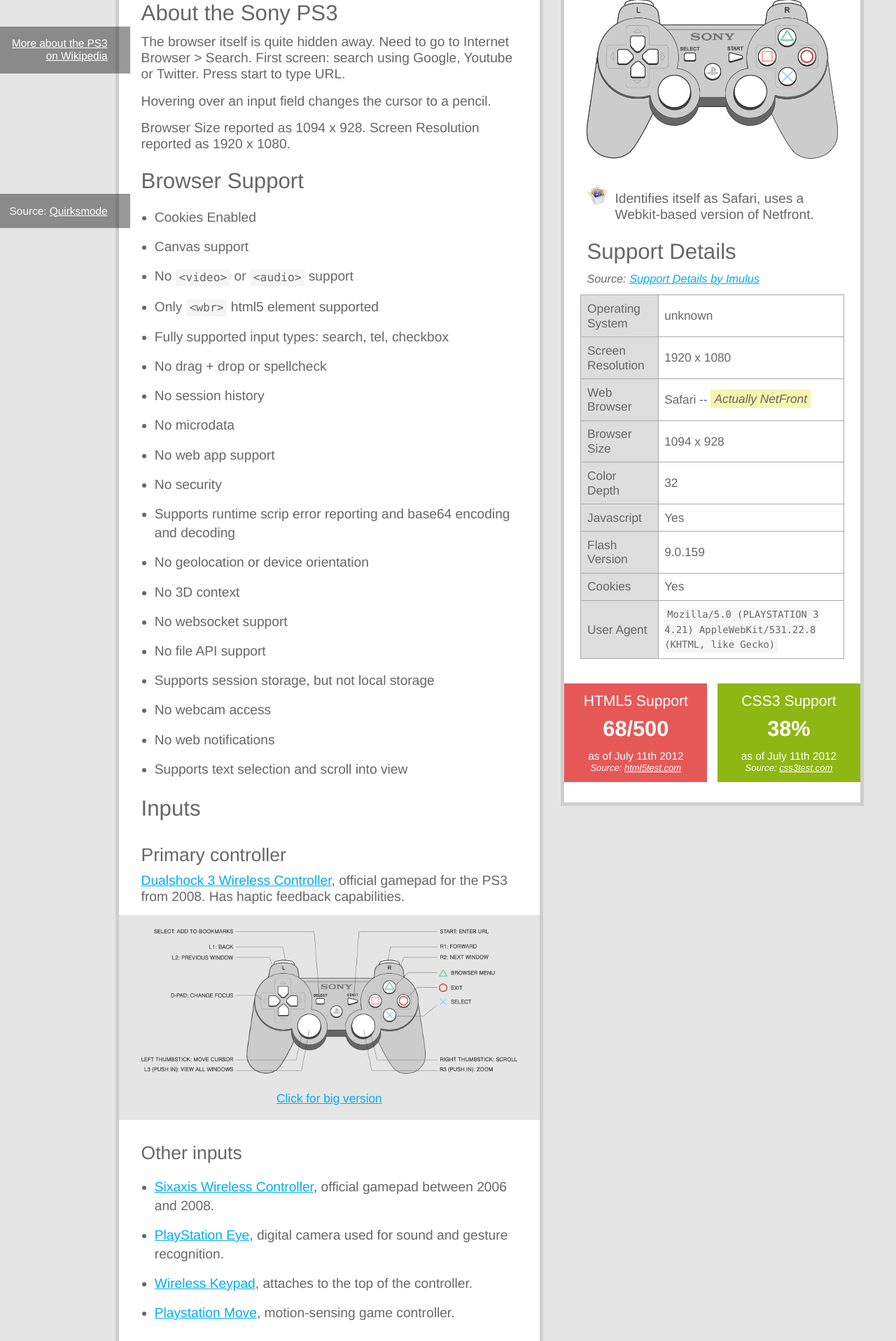
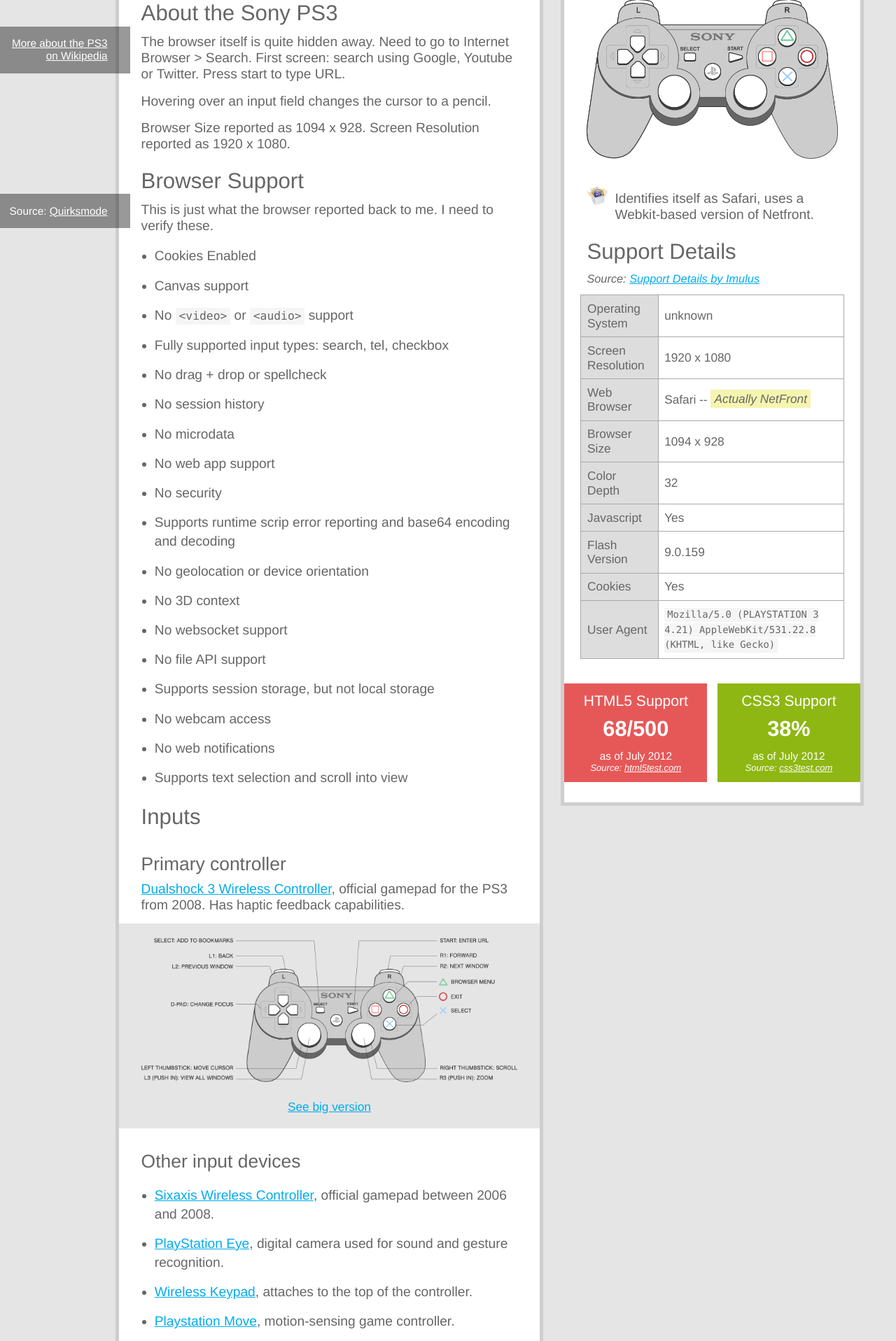
Before and after one commit to maban/console-browsers, a PHP site: page /device/ps3.php in a window 1280 px wide. Shown: the part 230-2147 px from the top of the page at 70% size. Run offline with PHP 8.4, Linux system fonts and the light colour scheme.

Commit message:
A few copy tweaks

```diff
--- a/device/dsi.php
+++ b/device/dsi.php
@@ -104,14 +104,14 @@
 		<div class="highlight highlight-html">
 			<h3>HTML5 Support</h3>
 			<strong>89/500</strong>
-			<p>as of July 11th 2012</p>
+			<p>as of July 2012</p>
 			<aside><p>Source: <a href="http://html5test.com">html5test.com</a></p></aside>
 		</div>
 
 		<div class="highlight highlight-css">
 			<h3>CSS3 Support</h3>
 			<p>Failed to run</p>
-			<p>as of July 11th 2012</p>
+			<p>as of July 2012</p>
 			<aside><p>Source: <a href="http://css3test.com">css3test.com</a></p></aside>
 		</div>
 
--- a/device/ps3.php
+++ b/device/ps3.php
@@ -25,11 +25,12 @@
 
 		<aside><p>Source: <a href="http://www.quirksmode.org/m/">Quirksmode</a></p></aside>
 
+		<p>This is just what the browser reported back to me. I need to verify these.</p>
+
 		<ul>
 			<li>Cookies Enabled</li>
 			<li>Canvas support</li>
 			<li>No <code>&lt;video&gt;</code> or <code>&lt;audio&gt;</code> support</audio></li>
-			<li>Only <code>&lt;wbr&gt;</code> html5 element supported</li>
 			<li>Fully supported input types: search, tel, checkbox</li>
 			<li>No drag + drop or spellcheck</li>
 			<li>No session history</li>
@@ -57,12 +58,12 @@
 			<a href="../image/diagram-ps3-controller.png">
 				<img src="../image/diagram-ps3-controller.png" alt="Diagram of the PS3 controller buttons." />
 				<figcaption>
-					<p>Click for big version</p>
+					<p>See big version</p>
 				</figcaption>
 			</a>
 		</figure>
 
-		<h3>Other inputs</h3>
+		<h3>Other input devices</h3>
 
 		<ul>
 			<li><a href="http://en.wikipedia.org/wiki/Sixaxis">Sixaxis Wireless Controller</a>, official gamepad between 2006 and 2008.</li>
@@ -126,14 +127,14 @@
 		<div class="highlight highlight-html">
 			<h3>HTML5 Support</h3>
 			<strong>68/500</strong>
-			<p>as of July 11th 2012</p>
+			<p>as of July 2012</p>
 			<aside><p>Source: <a href="http://html5test.com">html5test.com</a></p></aside>
 		</div>
 
 		<div class="highlight highlight-css">
 			<h3>CSS3 Support</h3>
 			<strong>38%</strong>
-			<p>as of July 11th 2012</p>
+			<p>as of July 2012</p>
 			<aside><p>Source: <a href="http://css3test.com">css3test.com</a></p></aside>
 		</div>
 
--- a/device/psvita.php
+++ b/device/psvita.php
@@ -90,14 +90,14 @@
 		<div class="highlight highlight-html">
 			<h3>HTML5 Support</h3>
 			<strong>58/500</strong>
-			<p>as of July 11th 2012</p>
+			<p>as of July 2012</p>
 			<aside><p>Source: <a href="http://html5test.com">html5test.com</a></p></aside>
 		</div>
 
 		<div class="highlight highlight-css">
 			<h3>CSS3 Support</h3>
 			<strong>32%</strong>
-			<p>as of July 11th 2012</p>
+			<p>as of July 2012</p>
 			<aside><p>Source: <a href="http://css3test.com">css3test.com</a></p></aside>
 		</div>
 
--- a/device/wii.php
+++ b/device/wii.php
@@ -51,7 +51,7 @@
 
 		<p>Remote vibrates when it hovers over a link. Pressing <span class="console-btn console-btn-wii-circle">-</span> and <span class="console-btn console-btn-wii-circle">+</span> buttons zooms.</p>
 
-		<h3>Other Controllers</h3>
+		<h3>Other input devices</h3>
 
 		<ul>
 			<li><a href="http://en.wikipedia.org/wiki/Wii_Remote#Nunchuk">Nunchuck</a>, an analog stick that plugs into the Wii Remote. Also has 2 shoulder buttons (C, top and Z, bottom) and contains a three-axis accelerometer. Comes bundled with the Wii console.</li>
@@ -117,14 +117,14 @@
 		<div class="highlight highlight-html">
 			<h3>HTML5 Support</h3>
 			<strong>89/500</strong>
-			<p>as of July 11th 2012</p>
+			<p>as of July 2012</p>
 			<aside><p>Source: <a href="http://html5test.com">html5test.com</a></p></aside>
 		</div>
 
 		<div class="highlight highlight-css">
 			<h3>CSS3 Support</h3>
 			<p>Test wouldn't run</p>
-			<p>as of July 11th 2012</p>
+			<p>as of July 2012</p>
 			<aside><p>Source: <a href="http://css3test.com">css3test.com</a></p></aside>
 		</div>
 	</div><!-- .supplementary -->
```
